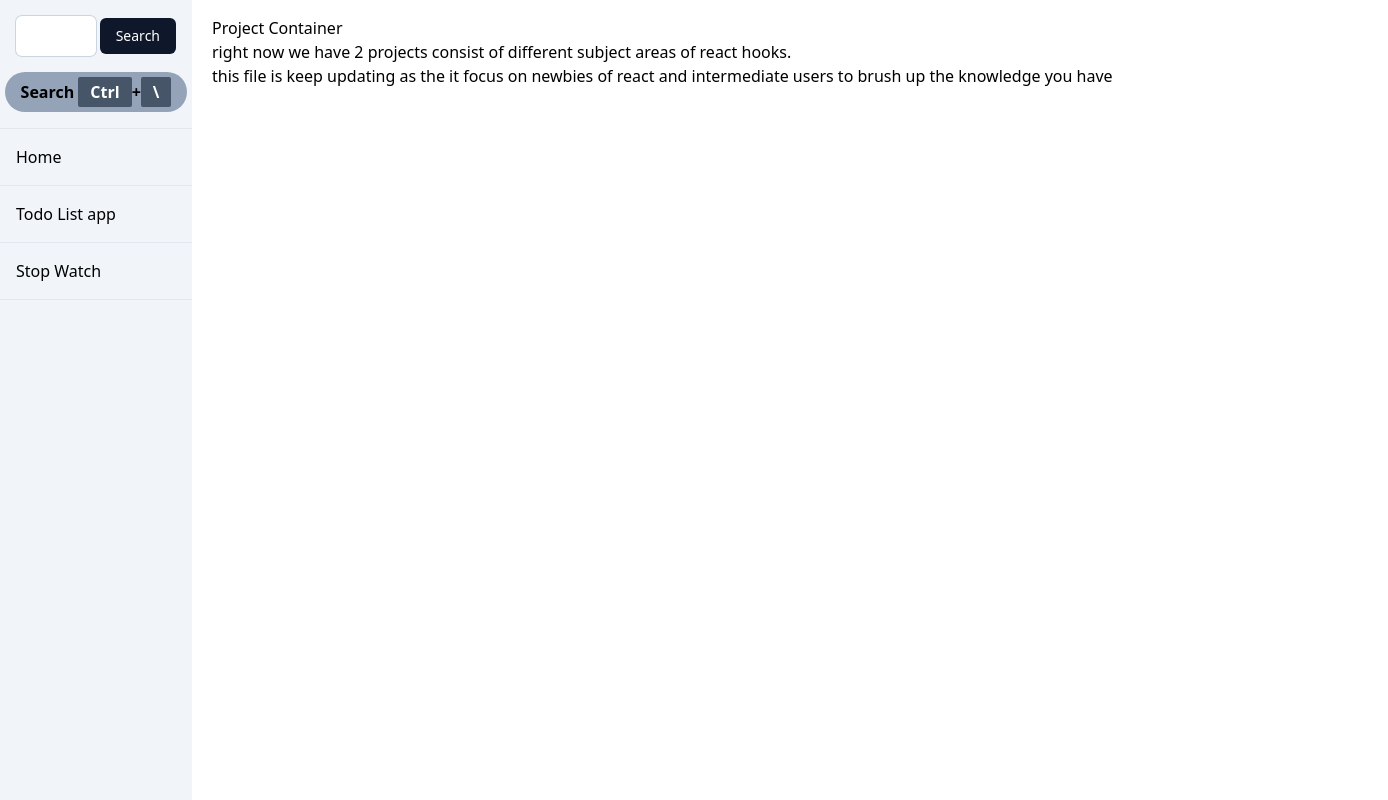
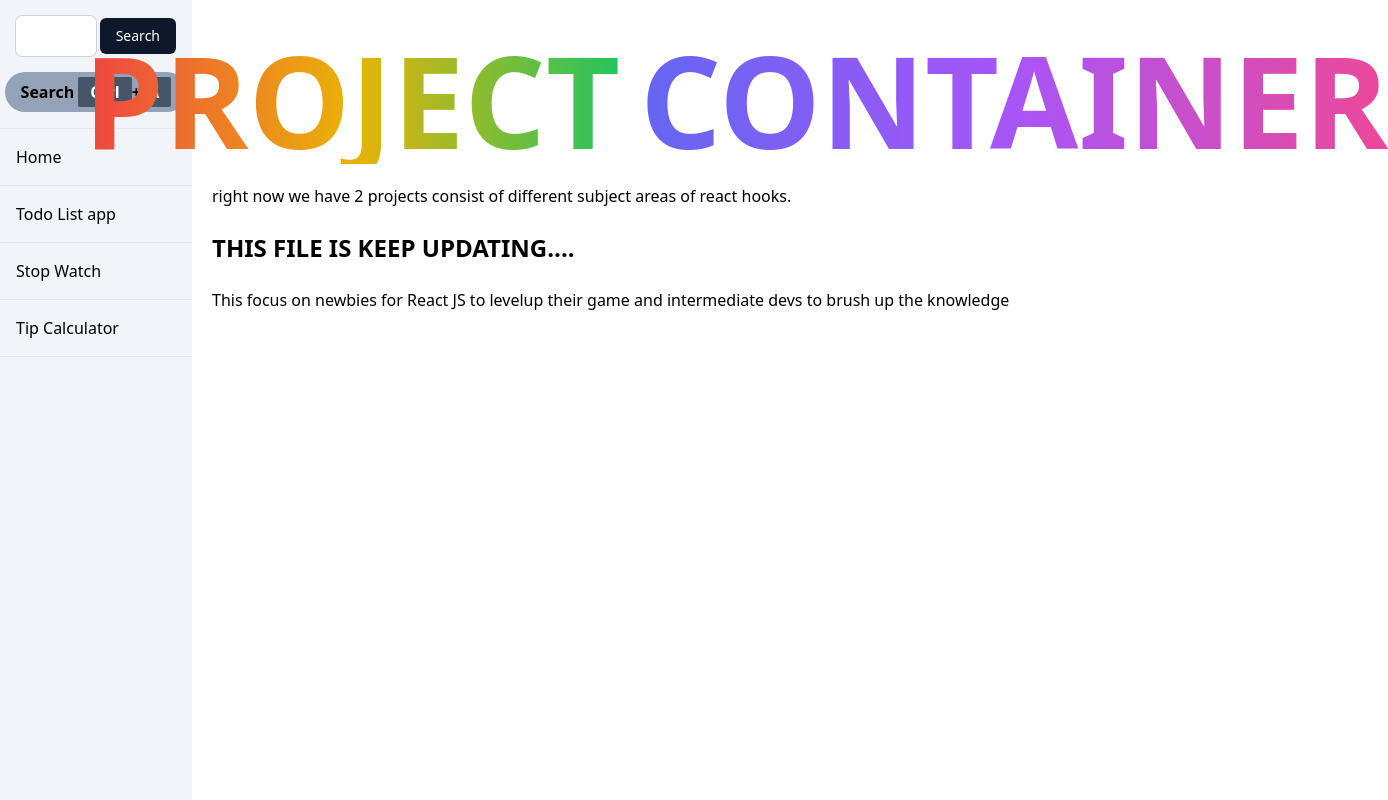
Before and after one commit to harshawije-dev/react-test, a React (Vite) app: page / in a window 1280 px wide. Shown: the whole page, 1388 px wide, since content can reach past the window. Built offline with nearby package versions, Linux system fonts and the light colour scheme.

Commit message:
redux implementation

```diff
--- a/package.json
+++ b/package.json
@@ -14,7 +14,9 @@
     "match-sorter": "^6.3.1",
     "react": "^18.2.0",
     "react-dom": "^18.2.0",
+    "react-redux": "^8.1.3",
     "react-router-dom": "^6.16.0",
+    "redux": "^4.2.1",
     "sort-by": "^1.2.0"
   },
   "devDependencies": {
--- a/src/App.jsx
+++ b/src/App.jsx
@@ -1,12 +1,16 @@
 function App() {
   return (
     <>
-      <h2>Project Container</h2>
+      <div className="flex flex-row justify-center items-center space-x-5 m-5">
+      <h2 className="title-one text-transparent bg-gradient-to-r from-red-500 via-yellow-500 to-green-500 bg-clip-text">Project</h2>
+      <h2 className="title-one text-transparent bg-gradient-to-r from-indigo-500 via-purple-500 to-pink-500 bg-clip-text">Container</h2>
+      </div>
       <p>
         right now we have 2 projects consist of different subject areas of react
         hooks.
       </p>
-      <p>this file is keep updating as the it focus on newbies of react and intermediate users to brush up the knowledge you have</p>
+      <p className="font-semibold uppercase my-6 text-2xl">this file is keep updating....</p>
+      <p>This focus on newbies for React JS to levelup their game and intermediate devs to brush up the knowledge</p>
     </>
   );
 }
--- a/src/index.css
+++ b/src/index.css
@@ -15,4 +15,7 @@
   .btn-dark {
     @apply bg-slate-900 px-3 py-2 text-white text-sm rounded-md hover:bg-slate-50 hover:text-slate-950 hover:ring-1 hover:ring-slate-500;
   }
+  .title-one{
+    @apply font-semibold text-9xl uppercase
+  }
 }
--- a/src/main.jsx
+++ b/src/main.jsx
@@ -7,6 +7,7 @@ import TodoList from "./views/TodoList.view";
 import ErrorPage from "./views/404.view";
 import App from "./App";
 import StopWatch from "./views/StopWatch";
+import TipCalculator from "./views/TipCalculator";
 
 const route = createBrowserRouter([
   {
@@ -17,6 +18,7 @@ const route = createBrowserRouter([
       { index: true, element: <App /> },
       { path: "/to-do", element: <TodoList /> },
       { path: "/stop-watch", element: <StopWatch /> },
+      { path: "/tip-calculator", element: <TipCalculator /> },
     ],
   },
 ]);
--- a/src/routes/Root.jsx
+++ b/src/routes/Root.jsx
@@ -57,6 +57,11 @@ const Root = () => {
               <h5>Stop Watch</h5>
             </Link>
           </div>
+          <div className="sidebar-li">
+            <Link to={"/tip-calculator"}>
+              <h5>Tip Calculator</h5>
+            </Link>
+          </div>
         </div>
       </div>
       <div className="w-[85%] px-5 my-4" id="detail">
--- a/src/views/StopWatch.jsx
+++ b/src/views/StopWatch.jsx
@@ -1,10 +1,10 @@
-import { useEffect, useRef, useState } from "react";
+import {  useRef, useState } from "react";
 
 const StopWatch = () => {
   const input = useRef();
   const [time, setTime] = useState(0);
 
-  const counter = () => {
+  const startCounter = () => {
     input.current = setInterval(() => setTime((prev) => prev + 1), 1000);
   };
 
@@ -14,7 +14,7 @@ const StopWatch = () => {
       <h5>{time}</h5>
 
       <hr />
-      <button type="button" onClick={counter} className="btn-dark">
+      <button type="button" onClick={startCounter} className="btn-dark">
         Start
       </button>
       <button type="button">Stop</button>
--- /dev/null
+++ b/src/views/TipCalculator.jsx
@@ -0,0 +1,26 @@
+import React from "react";
+
+const TipCalculator = () => {
+  return (
+    <div>
+      <h2>Tip Calculator</h2>
+      <div>
+        <p>Total</p>
+        <h5></h5>
+        <label htmlFor="">Add tip</label>
+        <div>
+          <button
+            type="button"
+            className="bg-slate-300 px-4 py-2 rounded-lg flex justify-center items-center"
+          >
+            <p className="font-semibold text-xl">+</p>
+          </button>
+          <h4></h4>
+          <button type="button">-</button>
+        </div>
+      </div>
+    </div>
+  );
+};
+
+export default TipCalculator;
```
Also changed, not shown: 1 other file (tests, documents, lock files or other folders).
